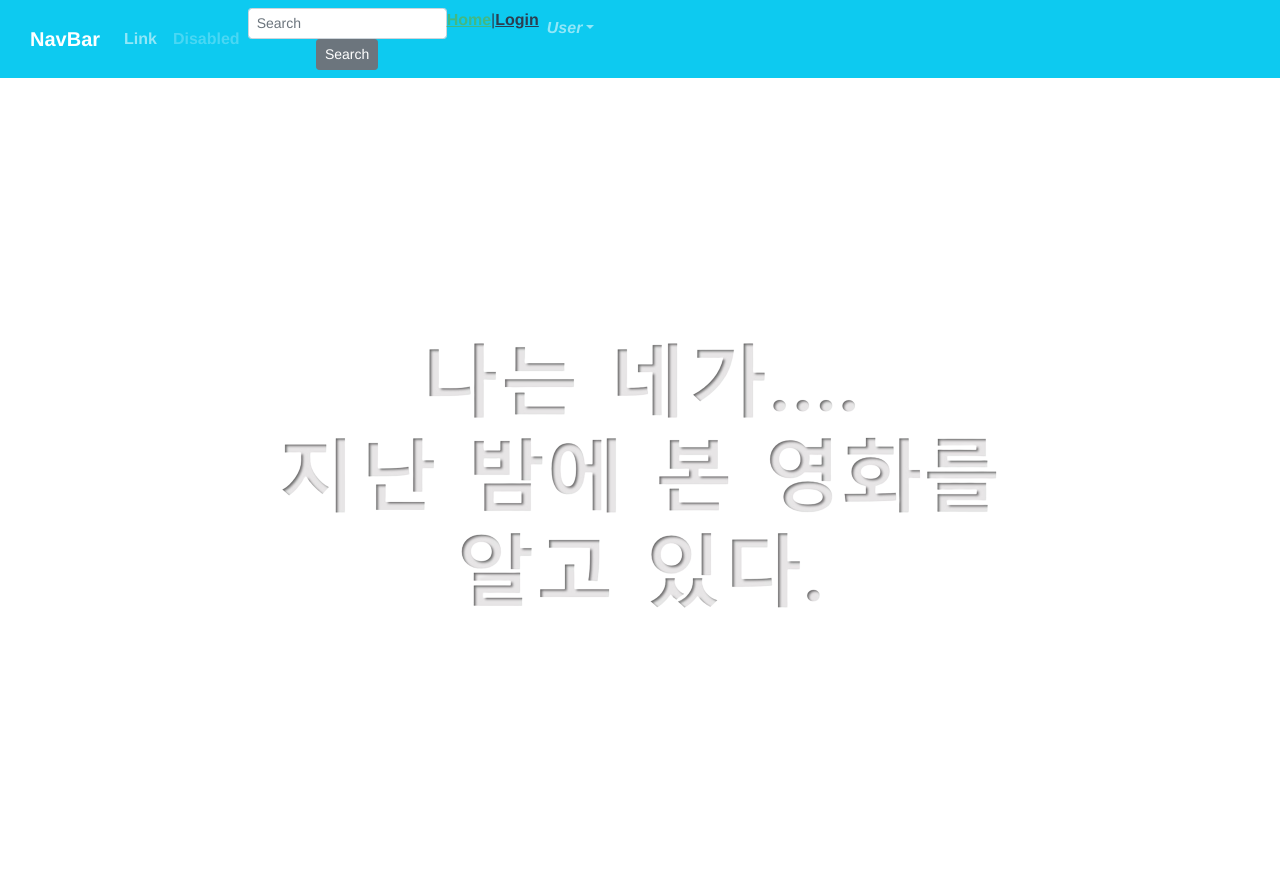
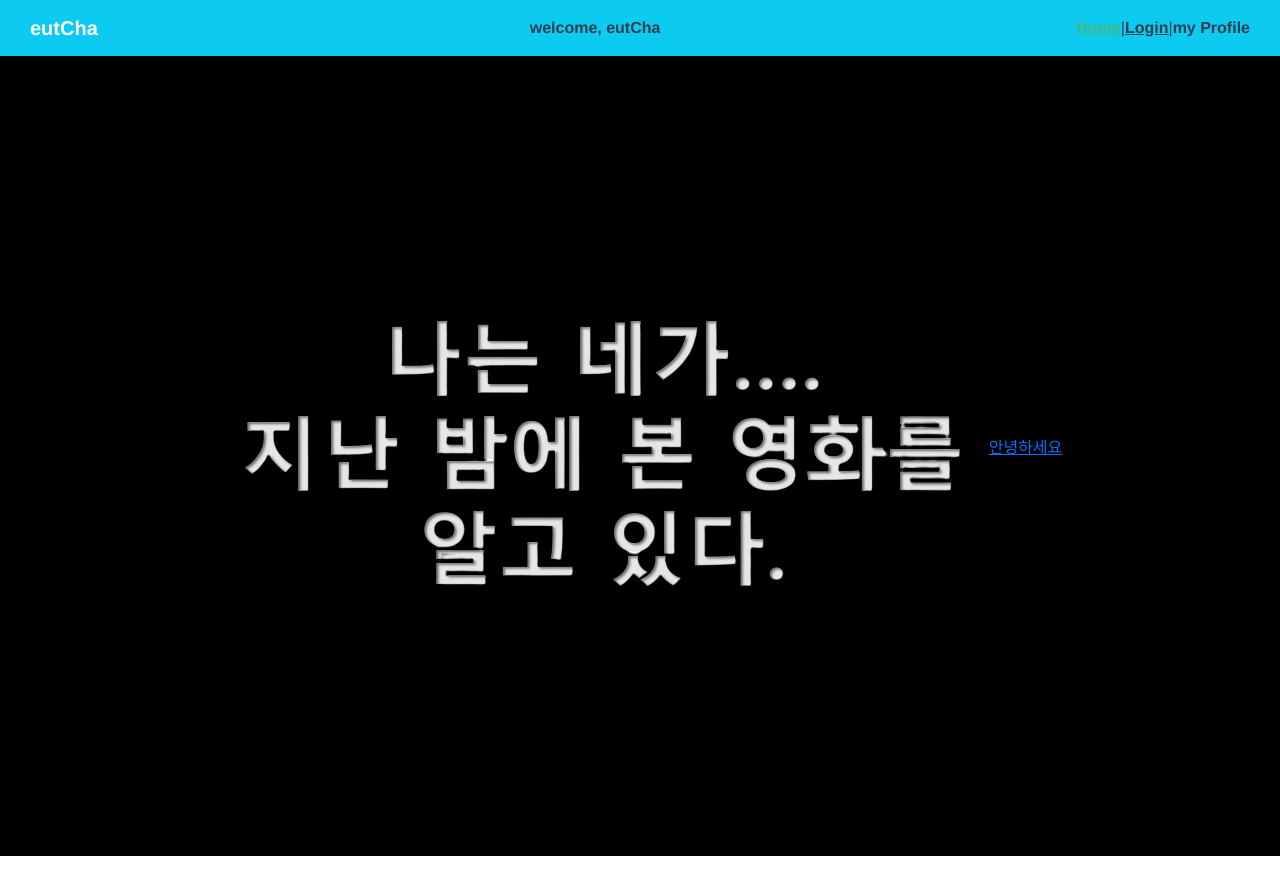
Before and after one commit to elqla/eutCha-movie_community, a Vue app in the folder final-pjt-front/: page / in a window 1280 px wide. After the commit the page ends 856 px from the top, so only its background shows below. Built offline with nearby package versions, Linux system fonts and the light colour scheme.

Commit message:
fix_HomeView

```diff
--- a/final-pjt-front/src/components/NavBar.vue
+++ b/final-pjt-front/src/components/NavBar.vue
@@ -1,36 +1,17 @@
 <template>
   <div>
-    <b-navbar toggleable="lg" type="dark" variant="info">
-      <b-navbar-brand href="#">NavBar</b-navbar-brand>
-
-      <b-navbar-toggle target="nav-collapse"></b-navbar-toggle>
-
-      <b-collapse id="nav-collapse" is-nav>
-        <b-navbar-nav>
-          <b-nav-item href="#">Link</b-nav-item>
-          <b-nav-item href="#" disabled>Disabled</b-nav-item>
-        </b-navbar-nav>
-
-        <!-- Right aligned nav items -->
-        <b-navbar-nav class="ml-auto">
-          <b-nav-form>
-            <b-form-input size="sm" class="mr-sm-2" placeholder="Search"></b-form-input>
-            <b-button size="sm" class="my-2 my-sm-0" type="submit">Search</b-button>
-          </b-nav-form>
-
-          <router-link to="/">Home</router-link> |
-          <router-link to="/login">Login</router-link>
-
-          <b-nav-item-dropdown right>
-            <!-- Using 'button-content' slot -->
-            <template #button-content>
-              <em>User</em>
-            </template>
-            <b-dropdown-item href="#">Profile</b-dropdown-item>
-            <b-dropdown-item href="#">Sign Out</b-dropdown-item>
-          </b-nav-item-dropdown>
-        </b-navbar-nav>
-      </b-collapse>
+    <b-navbar type="dark" variant="info"
+      class="d-flex justify-content-between"
+    >
+      <b-navbar-brand href="#">eutCha</b-navbar-brand>
+      <b-navbar-nav>
+        <a>welcome, eutCha</a>
+      </b-navbar-nav>
+      <b-navbar-nav class="ml-auto">
+        <router-link to="/">Home</router-link> |
+        <router-link to="/login">Login</router-link> |
+        <a>my Profile</a>
+      </b-navbar-nav>
     </b-navbar>
   </div>
 </template>
--- a/final-pjt-front/src/views/HomeView.vue
+++ b/final-pjt-front/src/views/HomeView.vue
@@ -2,6 +2,7 @@
   <div class="home">
     <router-link to="/login" class="gate">
       <img src="../assets/title.png" alt="Home title">
+      <p>안녕하세요</p>
     </router-link>
   </div>
 </template>
@@ -14,14 +15,17 @@ export default {
 </script>
 
 <style>
-  /* body {
-    background: #000;
-  } */
+@import url('https://fonts.googleapis.com/css2?family=Nanum+Myeongjo&family=Noto+Sans+KR&display=swap');
 
   .gate {
     display: flex;
     justify-content: center;
     align-items: center;
+    background-color: black;
     min-height: 100vh;
   }
+
+  p {
+    font-family: 'Nanum Myeongjo', serif;
+  }
 </style>
```
